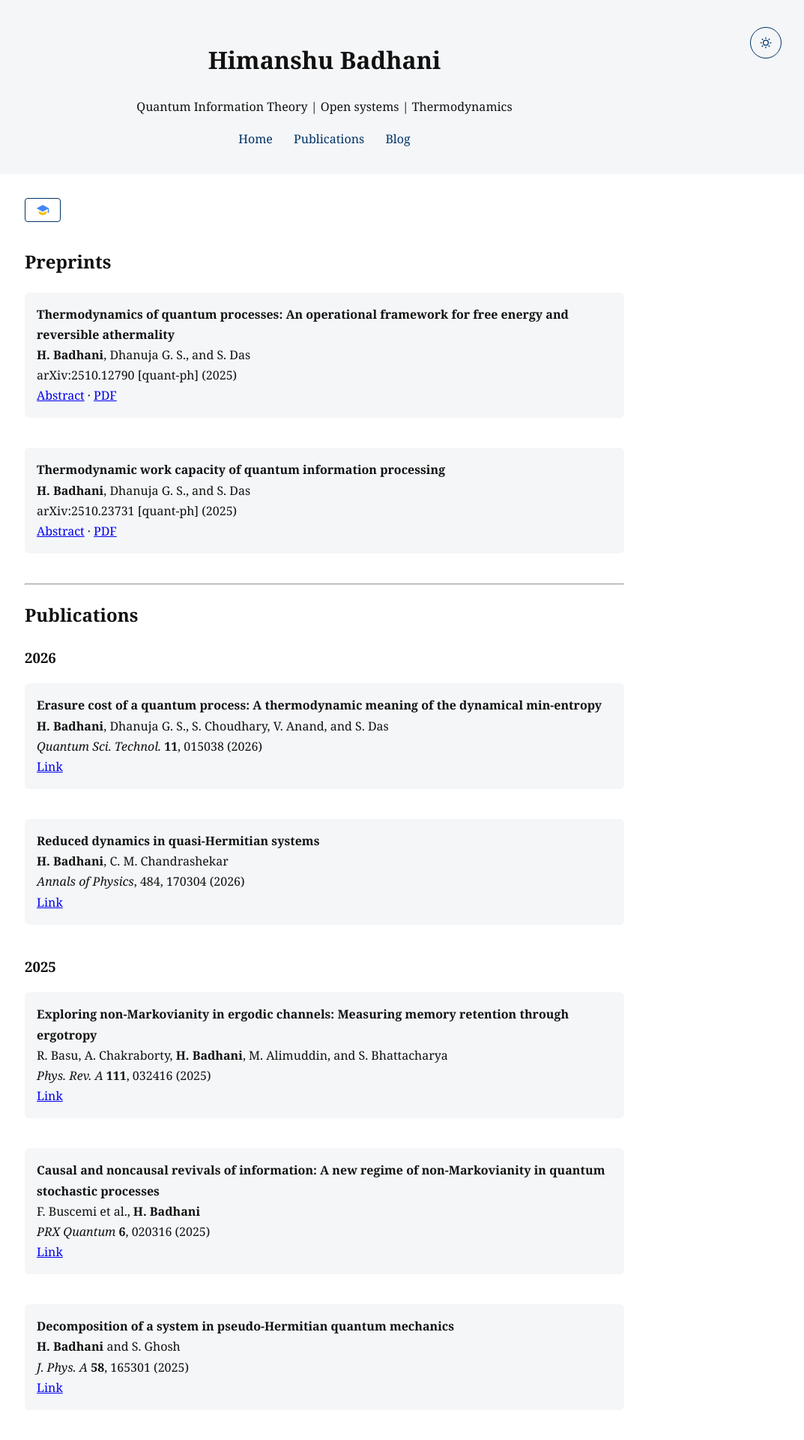
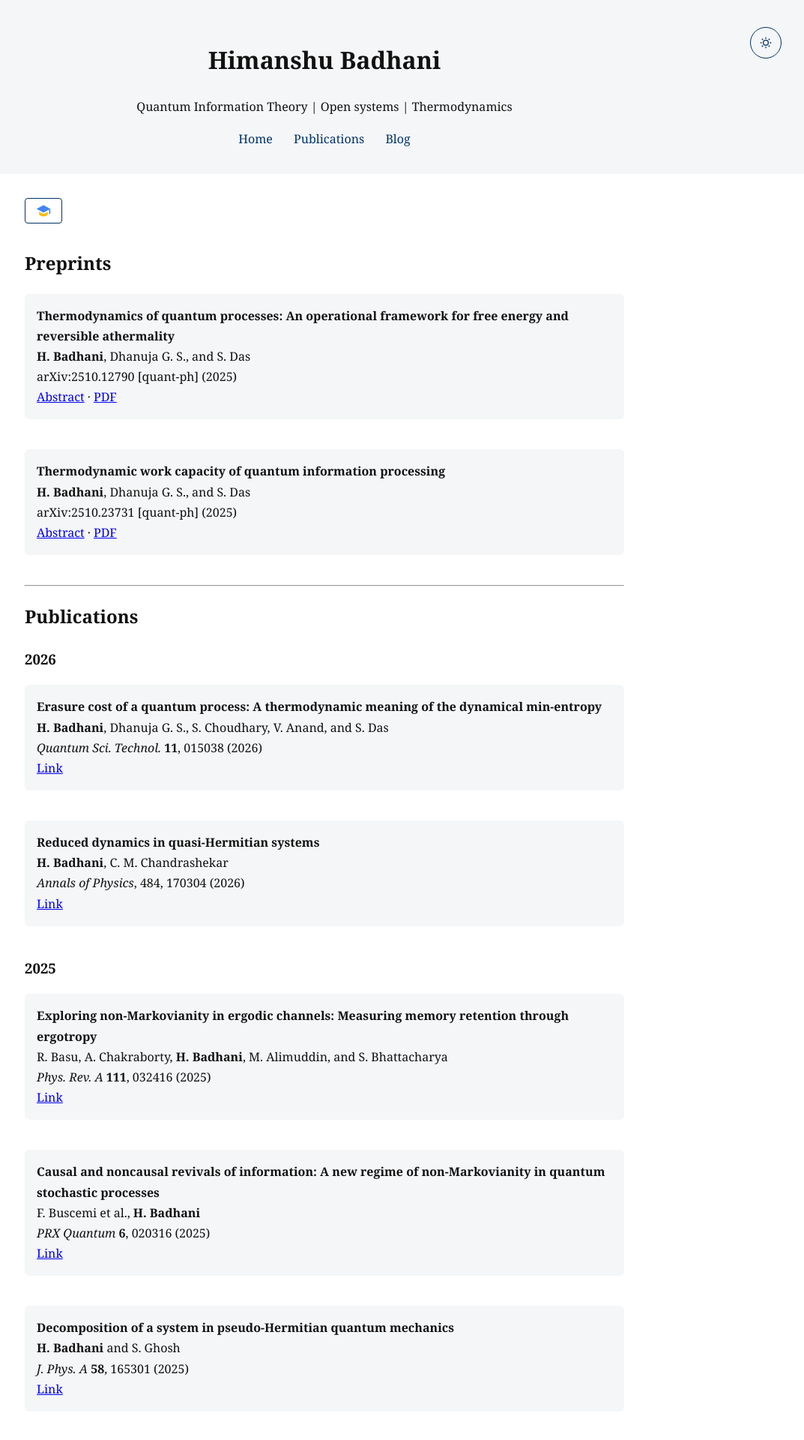
Before and after one commit to himanshubadhani/himanshubadhani.github.io, a Jekyll site: the page built from publications.md, in a window 1280 px wide. Shown: the top 1920 px of the page at 75% size, without its empty margins (207-1280 px from the left). Built offline with Jekyll 4.4.1, drawn with Linux system fonts in a browser that asks for light colours.

Commit message:
Update style.css

```diff
--- a/assets/css/style.css
+++ b/assets/css/style.css
@@ -216,18 +216,31 @@
     transition: 0.2s ease;
 }
 
+.scholar-button-container {
+    margin: 1rem 0 2rem 0;
+}
+
+.scholar-button {
+    display: inline-flex;
+    align-items: center;
+    gap: 8px;
+    padding: 6px 14px;
+    border: 1px solid var(--accent);
+    border-radius: 4px;
+    text-decoration: none;
+    background: transparent;
+    color: var(--accent);
+    font-weight: 500;
+    transition: 0.2s ease;
+}
+
 .scholar-button:hover {
     background: var(--accent);
     color: white;
 }
 
+/* Multicolor icon */
 .scholar-icon {
-    width: 18px;
-    height: 18px;
-    fill: var(--accent);
-    transition: 0.2s ease;
+    width: 20px;
+    height: 20px;
 }
-
-.scholar-button:hover .scholar-icon {
-    fill: white;
-}
```
